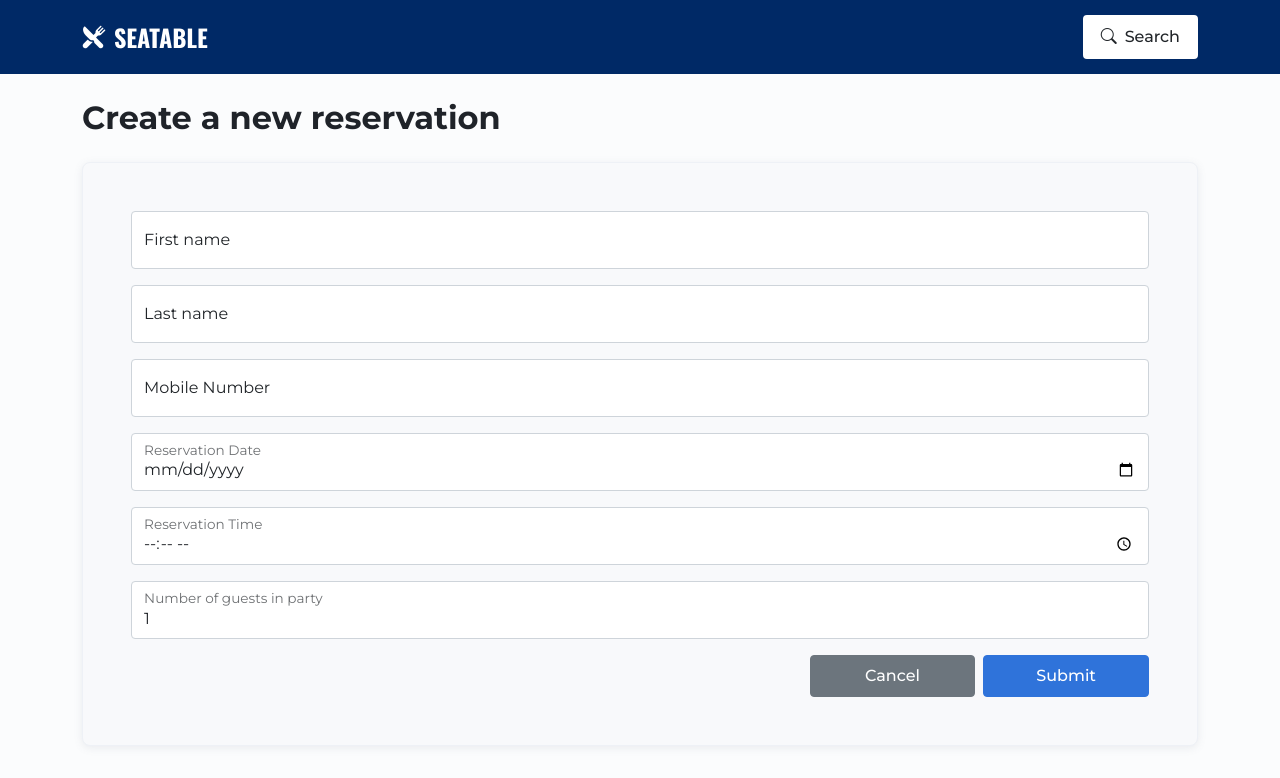
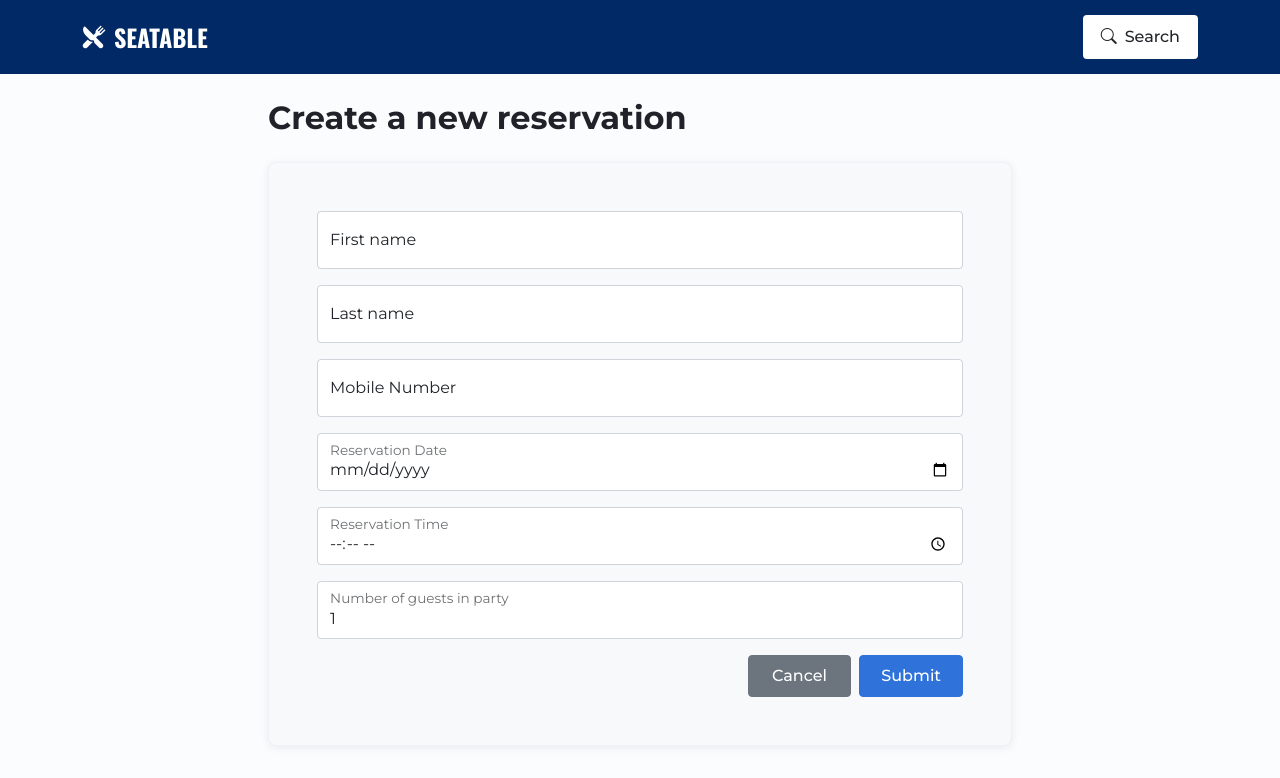
Before and after one commit to abtechsolutionagency/restaurant-reservations, a React (Create React App) app in the folder front-end/: page /reservations/new in a window 1280 px wide. Shown: the top 778 px of the page. Built offline with nearby package versions, Linux system fonts and the light colour scheme; no server answers.

Commit message:
narrowed width of form containers

```diff
--- a/front-end/src/reservations/CreateReservation.js
+++ b/front-end/src/reservations/CreateReservation.js
@@ -41,7 +41,8 @@
   };
 
   return (
-    <div className="container">
+    <div className="container d-flex justify-content-center">
+      <div className="col-12 col-lg-8">
         <h1 className="my-4">Create a new reservation</h1>
         <ReservationForm
           reservation={reservation}
@@ -51,6 +52,7 @@
           handleSubmit={handleSubmit}
         />
       </div>
+    </div>
   );
 };
 
--- a/front-end/src/reservations/EditReservation.js
+++ b/front-end/src/reservations/EditReservation.js
@@ -76,7 +76,8 @@
   };
 
   return (
-    <div className="container">
+    <div className="container d-flex justify-content-center">
+      <div className="col-12 col-lg-8">
         <h1 className="my-4">Edit Reservation</h1>
         <ErrorAlert error={error} />
         {reservationLoaded ? (
@@ -91,6 +92,7 @@
           <LoadingAnimation />
         )}
       </div>
+    </div>
   );
 };
 
--- a/front-end/src/reservations/SeatReservation.js
+++ b/front-end/src/reservations/SeatReservation.js
@@ -53,7 +53,7 @@
   };
 
   return (
-    <div className="container">
+    <div className="container ">
       <ErrorAlert error={reservationError} />
       <ErrorAlert error={tablesError} />
       <ErrorAlert error={selectedTableError} />
--- a/front-end/src/tables/CreateTable.js
+++ b/front-end/src/tables/CreateTable.js
@@ -33,7 +33,8 @@
   };
 
   return (
-    <div className="container">
+    <div className="container d-flex justify-content-center">
+      <div className="col-12 col-lg-8">
         <h1 className="my-4">Create a New Table</h1>
         <TableForm
           table={table}
@@ -43,6 +44,7 @@
           handleSubmit={handleSubmit}
         />
       </div>
+    </div>
   );
 };
 
```
Also changed, not shown: 2 other files (tests, documents, lock files or other folders). Lines whose indentation alone changed are shown as unchanged.
